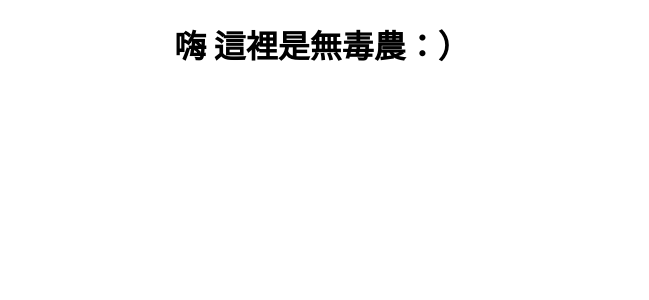
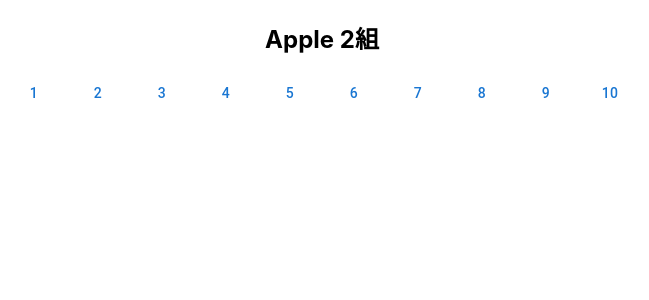
Before and after one commit to wiwi1234/react_interview, a React (Create React App) app: page /interview in a window 1280 px wide. Before the commit this address had no page. Shown: the top 300 px of the page, without its empty margins (318-967 px from the left). Built offline with nearby package versions, Linux system fonts and the light colour scheme.

Commit message:
no message

```diff
--- a/src/App.js
+++ b/src/App.js
@@ -1,13 +1,14 @@
 import { Routes, Route } from "react-router-dom";
 import Home from './pages/index'
+import Interview from './pages/Interview'
 import './App.css';
 
 function App() {
 	return (
 		<div className="App">
-			<h1>嗨 這裡是無毒農：）</h1>
 			<Routes>
 				<Route path="/" element={<Home />} />
+				<Route path="/interview" element={<Interview />} />
 			</Routes>
 		</div>
 	);
--- /dev/null
+++ b/src/constants/data.js
@@ -0,0 +1,12 @@
+export const FRUIT = [
+  { name: 'Apple', quantity: 2, weight: 5, unit: 'g' },
+  { name: 'Orange', quantity: 12, weight: 2, unit: 'g' },
+  { name: 'Pineapple', quantity: 22, weight: 400, unit: 'g' },
+  { name: 'Guava', quantity: 15, weight: 1, unit: 'kg' },
+  { name: 'Watermelon', quantity: 5, weight: 5, unit: 'kg' },
+  { name: 'Strawberry', quantity: 6, weight: 2, unit: 'kg' },
+  { name: 'Avocado', quantity: 6, weight: 300, unit: 'g' },
+  { name: 'Banana', quantity: 9, weight: 3, unit: 'g' },
+  { name: 'Pear', quantity: 5, weight: 700, unit: 'g' },
+  { name: 'Peach', quantity: 12, weight: 1, unit: 'kg' },
+]
--- /dev/null
+++ b/src/pages/Interview.js
@@ -0,0 +1,35 @@
+import { Button } from "@mui/material"
+import { useState, useMemo } from "react"
+import { FRUIT } from '../constants/data'
+
+const Interview = () => {
+  const SIZE = 1
+  const pages = []
+  const [currentPage, setCurrentPage] = useState(0)
+
+  const p = useMemo(() => {
+    for (let i = 1; i <= Math.ceil(FRUIT.length / SIZE); i++) {
+      pages.push(i)
+    }
+    return pages
+  }, [Math.ceil(FRUIT.length / SIZE)])
+
+  const btnOnClick = (page) => {
+    setCurrentPage(page - 1)
+  }
+
+  return <>
+    {
+      FRUIT.slice(currentPage * SIZE, (currentPage + 1) * SIZE).map((e, i) =>
+        <h2 key={`FRUIT_${i}`}>{e.name} {e.quantity}組</h2>
+      )
+    }
+    {
+      p.map((e, i) =>
+        <Button key={i} onClick={() => btnOnClick(e)}>{e}</Button>
+      )
+    }
+  </>
+}
+
+export default Interview
--- a/src/pages/index.js
+++ b/src/pages/index.js
@@ -6,9 +6,10 @@
 		<>
 			<main>
 				<h2>HOME</h2>
+				<h1>Hi Candidate：）</h1>
 			</main>
 			<nav>
-				<Link to="/about">About</Link>
+				<Link to="/interview">Interview</Link>
 			</nav>
 		</>
 	)
```
